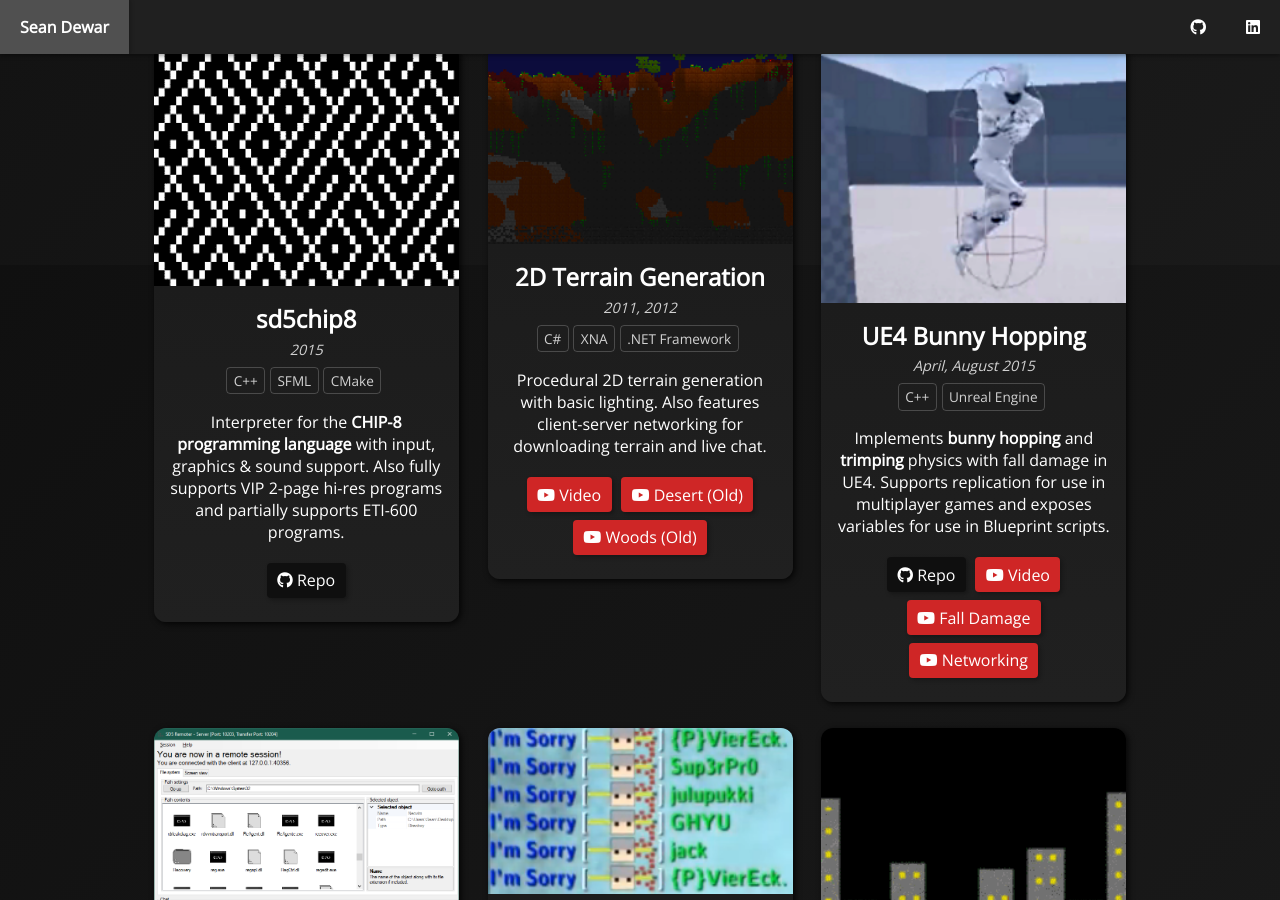
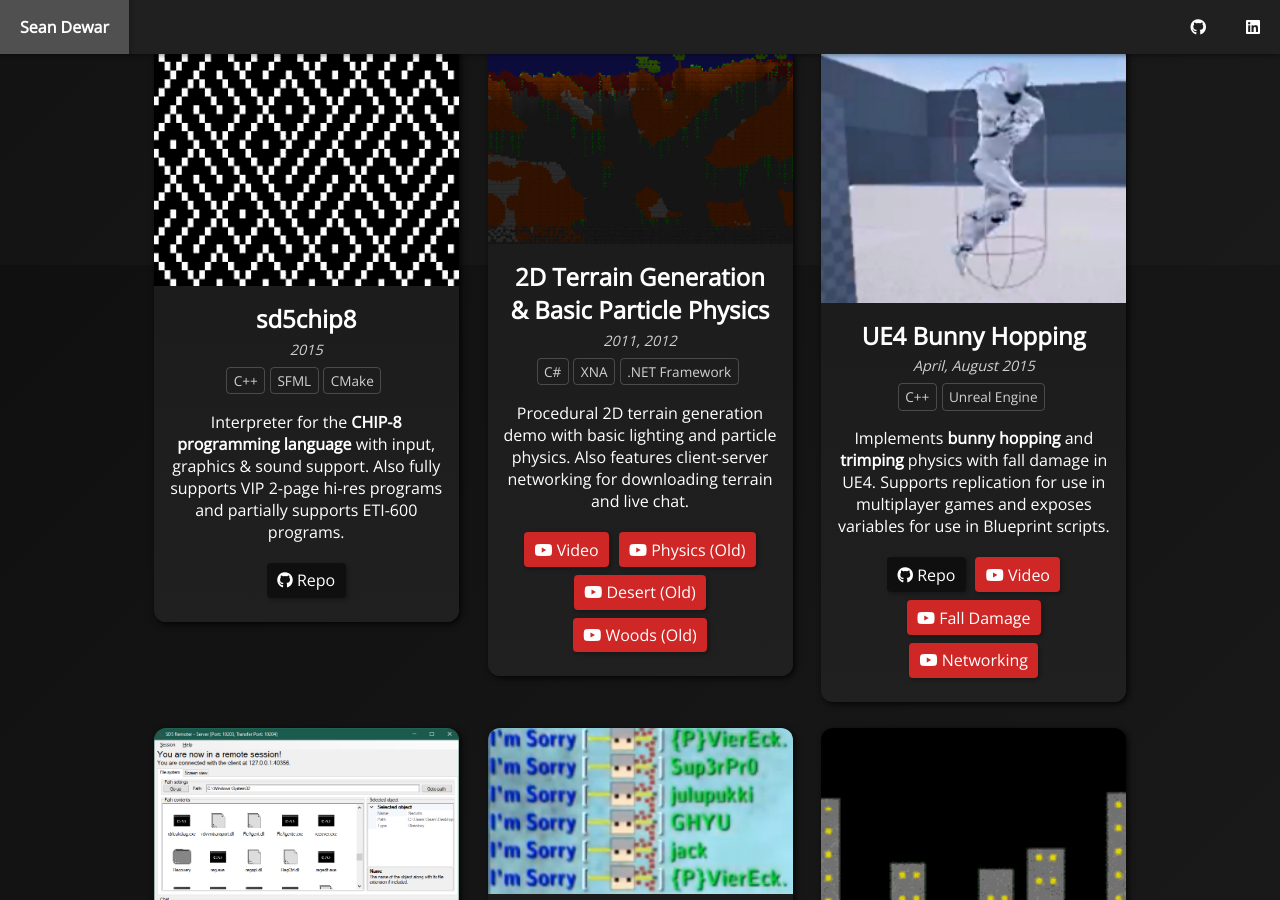
Before and after one commit to seandewar/seandewar.github.io, a Jekyll site: the page built from index.html, in a window 1280 px wide and 900 px high, scrolled down 4234 px. Built offline with Jekyll 4.4.1, drawn with Linux system fonts in a browser that asks for light colours; nearby versions of some CDN libraries.

Commit message:
misc_projects: add particle physics demo to world gen project

```diff
--- a/_data/projects/misc_projects.yml
+++ b/_data/projects/misc_projects.yml
@@ -65,7 +65,7 @@
     - url: "https://github.com/seandewar/sd5chip8"
       type: "github"
 
-- name: "2D Terrain Generation"
+- name: "2D Terrain Generation & Basic Particle Physics"
   img_src: "/img/projects/2dworldgen.png"
   img_alt: "2D terrain generated with sky lighting"
   dates: "2011, 2012"
@@ -74,10 +74,14 @@
     - "XNA"
     - ".NET Framework"
   short_desc: |
-    Procedural 2D terrain generation with basic lighting. Also features
-    client-server networking for downloading terrain and live chat.
+    Procedural 2D terrain generation demo with basic lighting and particle
+    physics. Also features client-server networking for downloading terrain and
+    live chat.
   links:
     - url: "https://www.youtube.com/watch?v=6fU3Ktfe5XI"
+      type: "youtube"
+    - url: "https://www.youtube.com/watch?v=G9BLW0vo4kA"
+      name: "Physics (Old)"
       type: "youtube"
     - url: "https://www.youtube.com/watch?v=5M-ge7OCXoc"
       name: "Desert (Old)"
```
